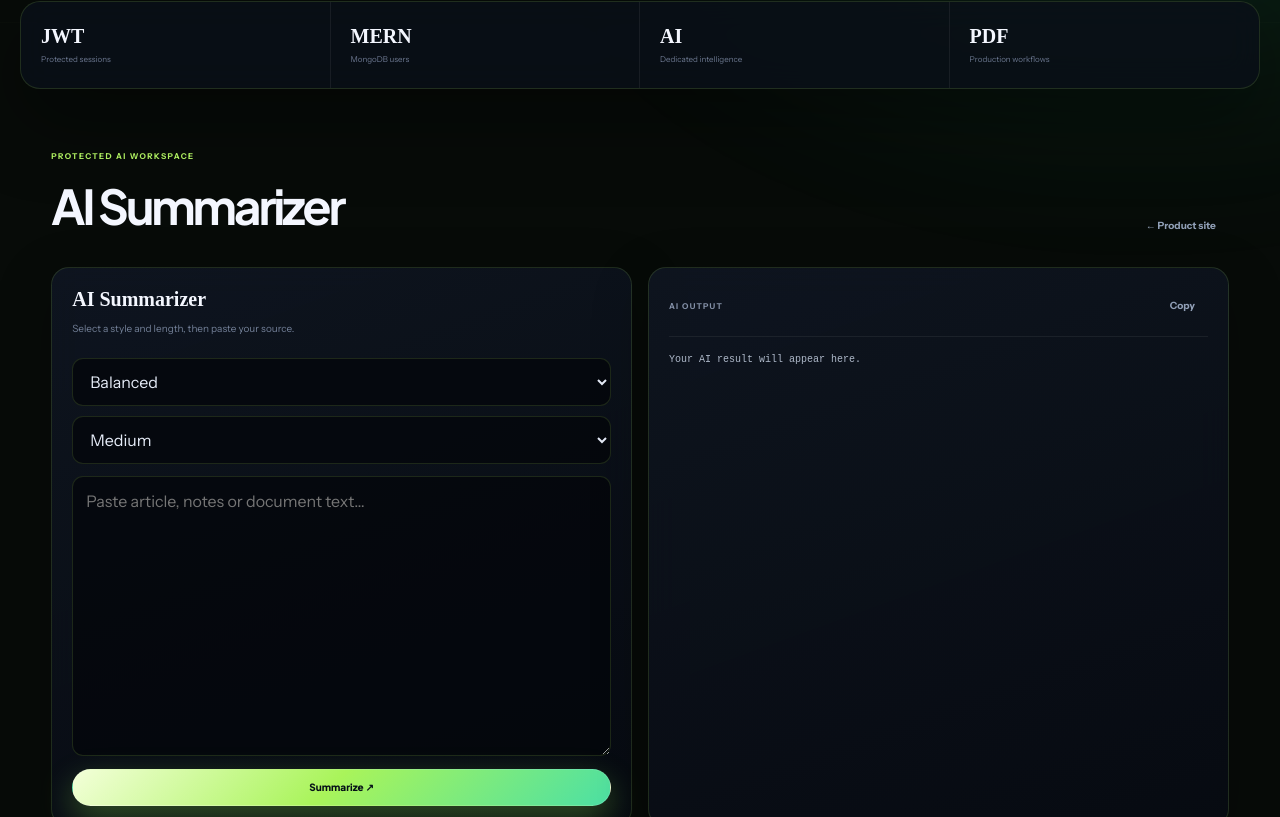
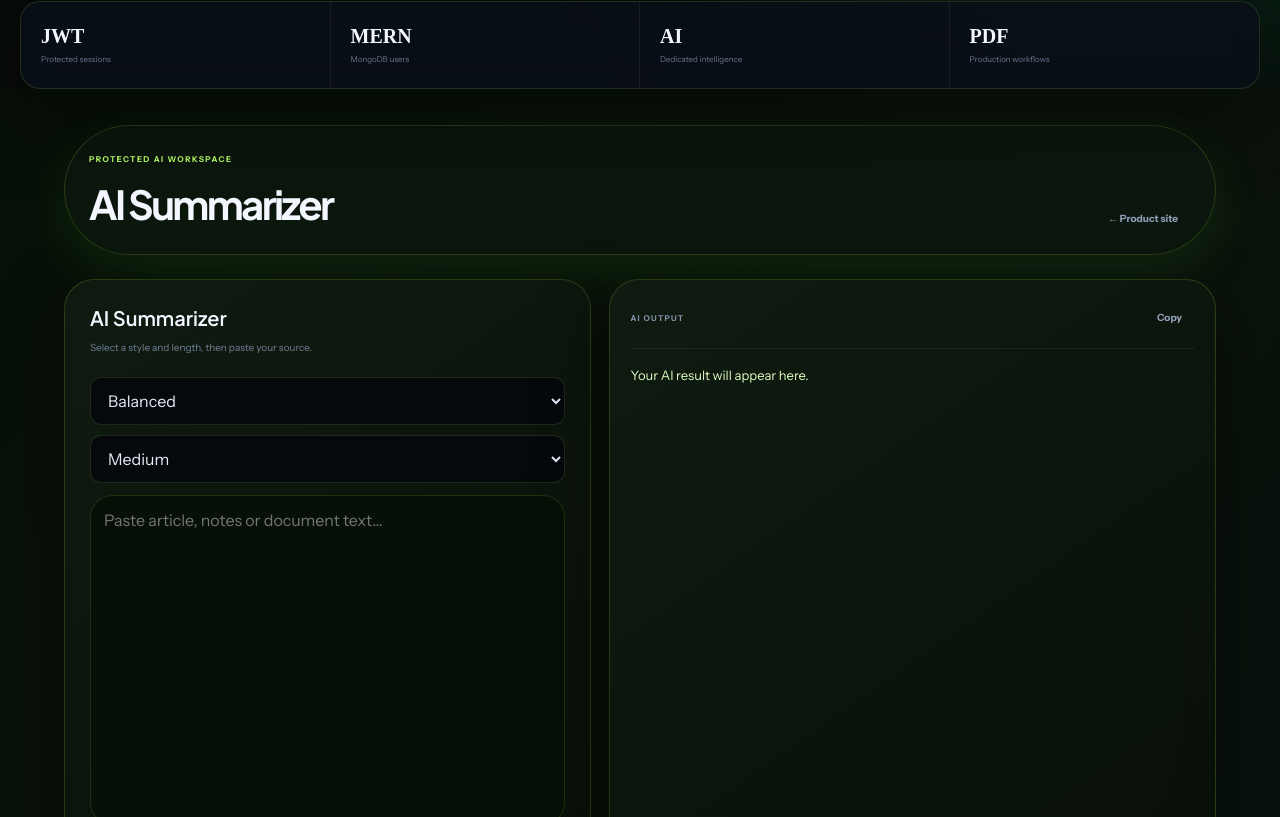
Before and after one commit to Siddharthsingh123456/ai-summarizer, a React (Vite) app: page / in a window 1280 px wide. Shown: the part 743-1560 px from the top of the page. Built offline with nearby package versions, Linux system fonts and the light colour scheme.

Commit message:
feat: redesign protected AI workspace after login

```diff
--- a/src/styles.css
+++ b/src/styles.css
@@ -53,3 +53,15 @@ body:after{background:repeating-linear-gradient(0deg,transparent 0 34px,#caff8a0
 .nav nav{display:flex!important;gap:0!important;padding:4px!important;border:1px solid #a8e84a40!important;border-radius:999px!important;background:#0d160de8!important}
 .nav nav button{padding:8px 16px!important;border:0!important;border-radius:999px!important;font-family:"Plus Jakarta Sans"!important;font-size:9px!important}
 .nav nav button:hover{background:#b9ff3b1a!important;color:#dfffad!important;transform:none!important}
+
+
+/* POST-LOGIN V4 — SUMMARIZATION FLOW */
+.workspace{min-height:calc(100vh - 64px);padding:36px clamp(16px,5vw,70px) 82px;background:linear-gradient(135deg,#071008,#0b130b 55%,#07110d)}
+.workspaceHead{max-width:1350px!important;padding:18px 24px!important;border:1px solid #b9ff3b2b!important;border-radius:999px!important;background:#0d180fe8!important;box-shadow:0 18px 55px #58ff2b16!important}
+.workspaceHead h1{font-family:"Plus Jakarta Sans"!important;font-size:40px!important}
+.workGrid{max-width:1350px!important;grid-template-columns:1fr 1.15fr!important;gap:18px!important}
+.tool,.result{border:1px solid #b9ff3b2b!important;border-radius:30px!important;background:linear-gradient(145deg,#101b11ed,#091009f2)!important;box-shadow:0 25px 70px #0007!important}
+.tool{padding:25px!important}.tool h2{font-family:"Plus Jakarta Sans"!important}
+.fields textarea{min-height:330px!important;border-radius:22px!important;background:#071007!important;border-color:#b9ff3b22!important}
+.result{border-radius:30px 30px 12px 30px!important}.result pre{font-family:"Instrument Sans"!important;font-size:13px!important;line-height:1.9!important;color:#dfffc0!important}
+.primary{background:linear-gradient(135deg,#e7ffb5,#a8ed48,#36d89b)!important;border-radius:999px!important}
```
